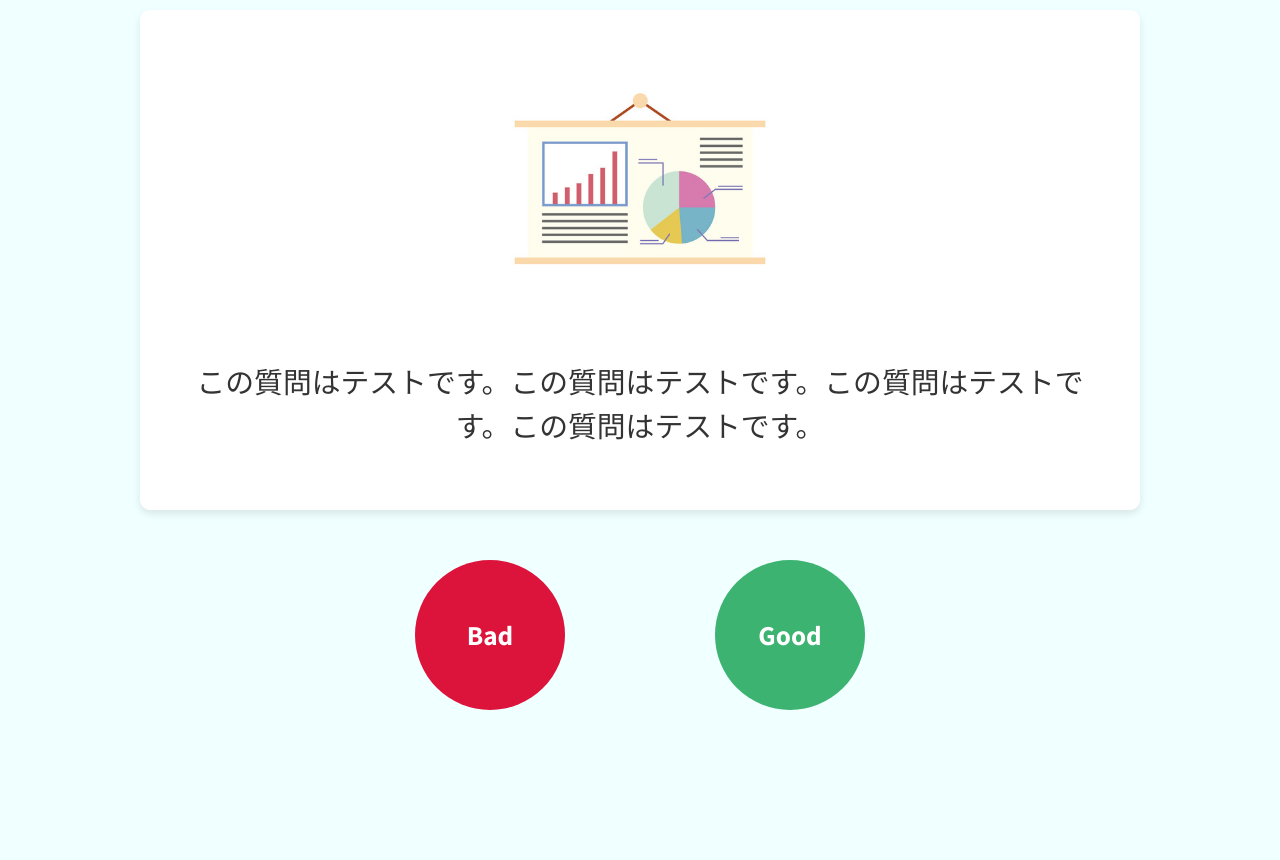
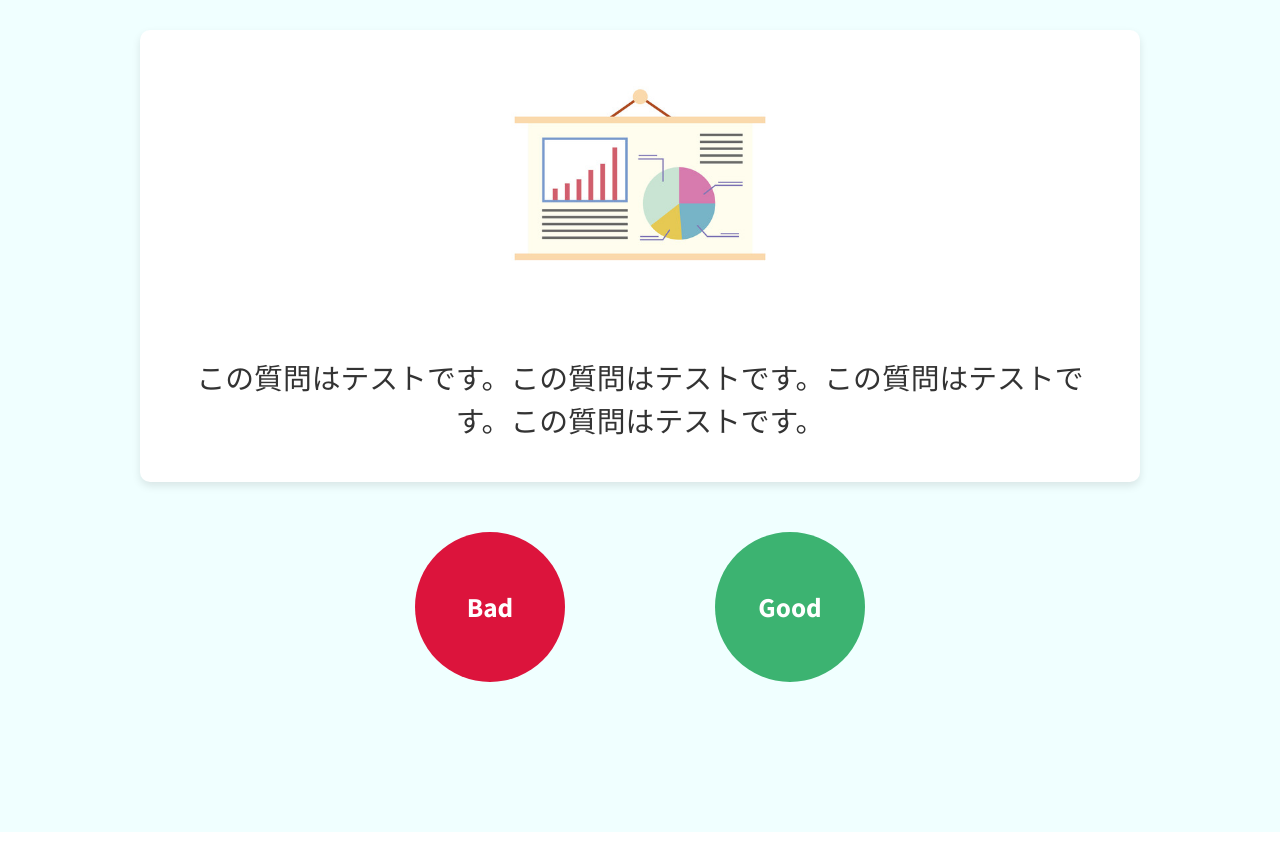
Before and after one commit to kapibara-tornado/frontend-app, a Next.js app: page /play in a window 1280 px wide. After the commit the page ends 832 px from the top, so only its background shows below. Built offline with nearby package versions, Linux system fonts and the light colour scheme.

Commit message:
modified margin for Card

```diff
--- a/src/app/play/page.tsx
+++ b/src/app/play/page.tsx
@@ -47,12 +47,13 @@ const Card = styled.div`
   text-align: center;
   width: 100%;
   max-width: 1000px;
-  min-height: 500px;
+  min-height: 400px;
   display: flex;
   flex-direction: column;
   justify-content: center;
   align-items: center;
   word-break: break-all;
+  margin-top: 20px;
 `;
 
 const ImageWrapper = styled.div`
```
